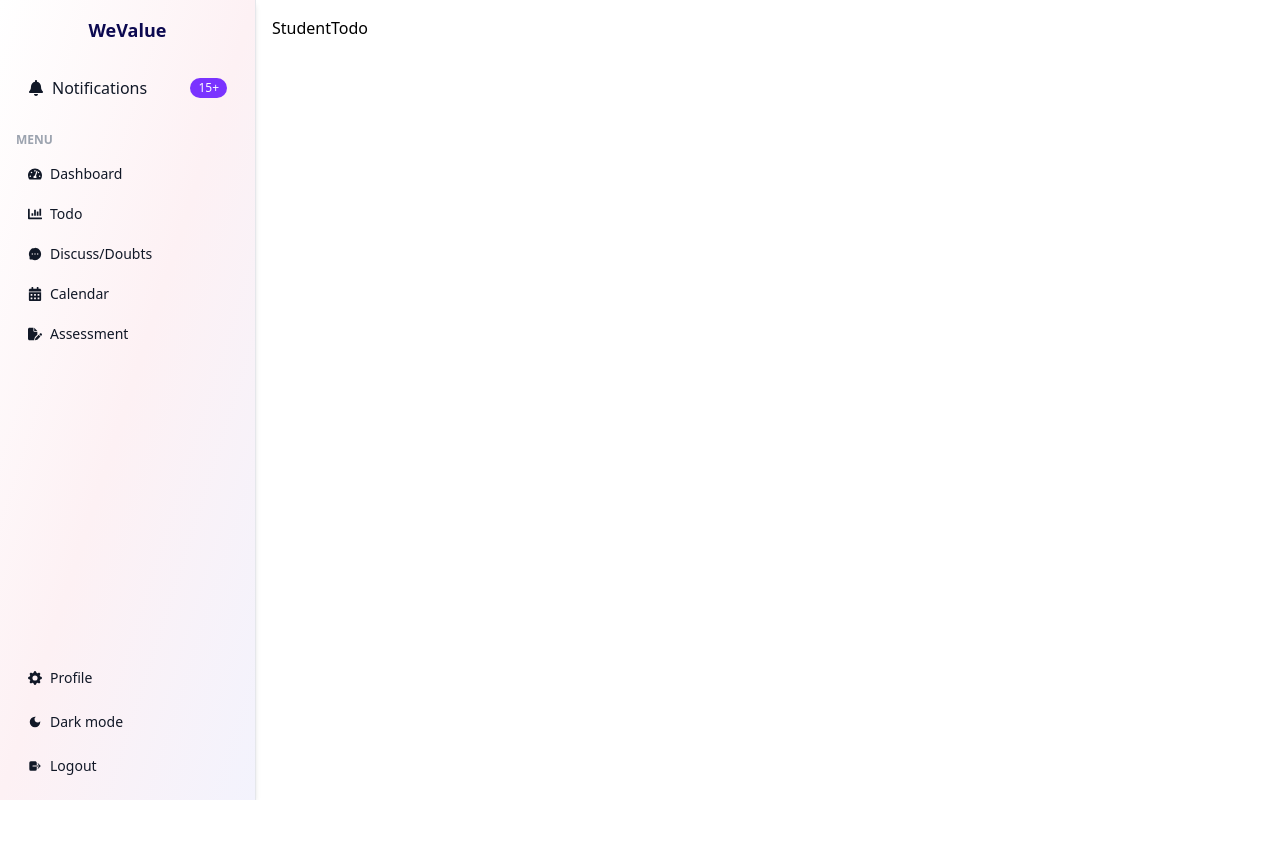
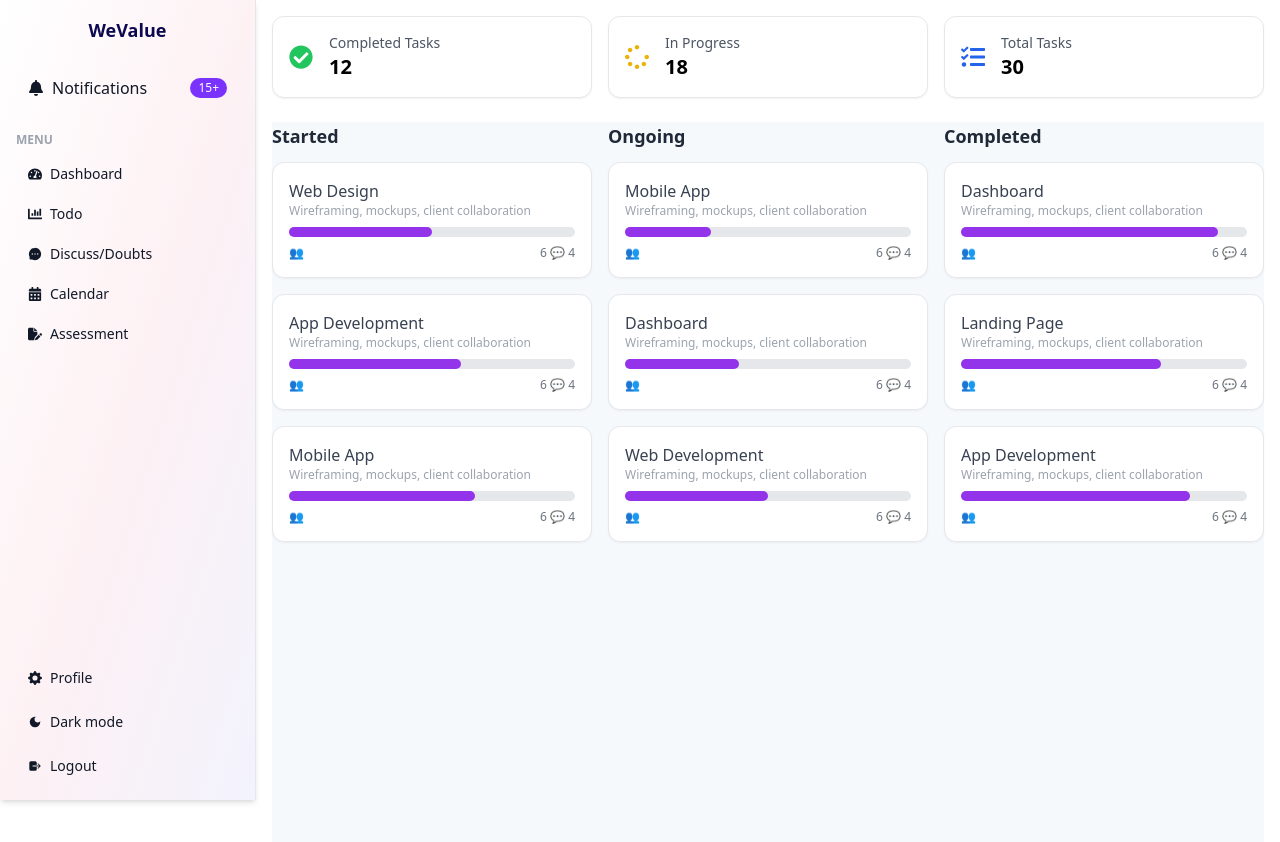
Before and after one commit to vigneshherao/weValue_Client, a React (Vite) app in the folder wevalue_client/: page /student/1/todo in a window 1280 px wide. Shown: the top 842 px of the page. Before the commit the page ends 800 px from the top, so only its background shows below. Built offline with nearby package versions, Linux system fonts and the light colour scheme.

Commit message:
feat:Implemented todo page design

```diff
--- /dev/null
+++ b/wevalue_client/src/components/Card.jsx
@@ -0,0 +1,13 @@
+import React from "react";
+
+export const Card = ({ children, className = "" }) => {
+  return (
+    <div className={`bg-white rounded-2xl shadow-md ${className}`}>
+      {children}
+    </div>
+  );
+};
+
+export const CardContent = ({ children, className = "" }) => {
+  return <div className={`p-4 ${className}`}>{children}</div>;
+};
--- a/wevalue_client/src/pages/student/StudentTodo.jsx
+++ b/wevalue_client/src/pages/student/StudentTodo.jsx
@@ -1,7 +1,103 @@
 import React from "react";
+import {
+  FaCalendarAlt,
+  FaBell,
+  FaCheckCircle,
+  FaSpinner,
+  FaTasks,
+} from "react-icons/fa";
+
+const projects = {
+  started: [
+    { title: "Web Design", progress: 50 },
+    { title: "App Development", progress: 60 },
+    { title: "Mobile App", progress: 65 },
+  ],
+  ongoing: [
+    { title: "Mobile App", progress: 30 },
+    { title: "Dashboard", progress: 40 },
+    { title: "Web Development", progress: 50 },
+  ],
+  completed: [
+    { title: "Dashboard", progress: 90 },
+    { title: "Landing Page", progress: 70 },
+    { title: "App Development", progress: 80 },
+  ],
+};
+
+const ProgressBar = ({ value }) => (
+  <div className="w-full bg-gray-200 rounded-full h-2.5">
+    <div
+      className="bg-purple-600 h-2.5 rounded-full transition-all duration-500"
+      style={{ width: `${value}%` }}
+    ></div>
+  </div>
+);
+
+const StatCard = ({ icon, label, value, color }) => (
+  <div className="flex items-center gap-4 bg-white border p-4 rounded-xl shadow-sm w-full md:w-auto">
+    <div className={`text-2xl ${color}`}>{icon}</div>
+    <div>
+      <div className="text-gray-600 text-sm">{label}</div>
+      <div className="text-xl font-bold">{value}</div>
+    </div>
+  </div>
+);
 
 const StudentTodo = () => {
-  return <div>StudentTodo</div>;
+  return (
+    <div className="w-full">
+      <div className="grid grid-cols-1 sm:grid-cols-2 lg:grid-cols-3 gap-4 mb-6">
+        <StatCard
+          icon={<FaCheckCircle />}
+          label="Completed Tasks"
+          value="12"
+          color="text-green-500"
+        />
+        <StatCard
+          icon={<FaSpinner />}
+          label="In Progress"
+          value="18"
+          color="text-yellow-500"
+        />
+        <StatCard
+          icon={<FaTasks />}
+          label="Total Tasks"
+          value="30"
+          color="text-blue-600"
+        />
+      </div>
+      <div className="flex flex-col lg:flex-row gap-4 bg-[#f6f9fc] min-h-screen">
+        <div className="flex-1 grid grid-cols-1 md:grid-cols-2 lg:grid-cols-3 gap-4">
+          {Object.entries(projects).map(([section, cards]) => (
+            <div key={section}>
+              <div className="text-lg font-semibold mb-3 capitalize text-gray-800">
+                {section}
+              </div>
+              {cards.map((card, index) => (
+                <div
+                  key={index}
+                  className="bg-white border rounded-xl p-4 shadow-sm mb-4"
+                >
+                  <div className="text-base font-medium text-gray-700">
+                    {card.title}
+                  </div>
+                  <div className="text-xs text-gray-400 mb-2">
+                    Wireframing, mockups, client collaboration
+                  </div>
+                  <ProgressBar value={card.progress} />
+                  <div className="flex justify-between text-xs text-gray-500 mt-2">
+                    <span>👥</span>
+                    <span>6 💬 4</span>
+                  </div>
+                </div>
+              ))}
+            </div>
+          ))}
+        </div>
+      </div>
+    </div>
+  );
 };
 
 export default StudentTodo;
```
